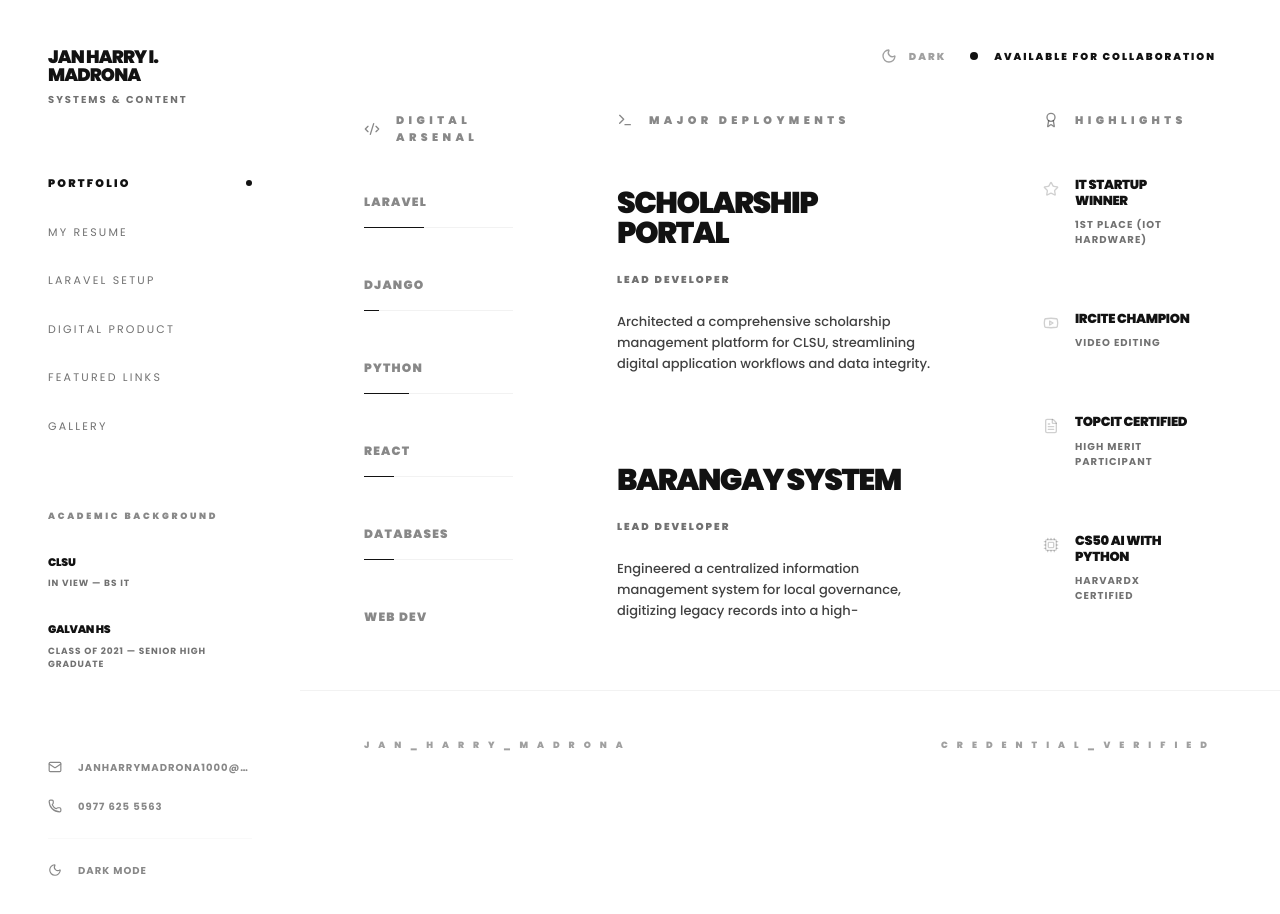
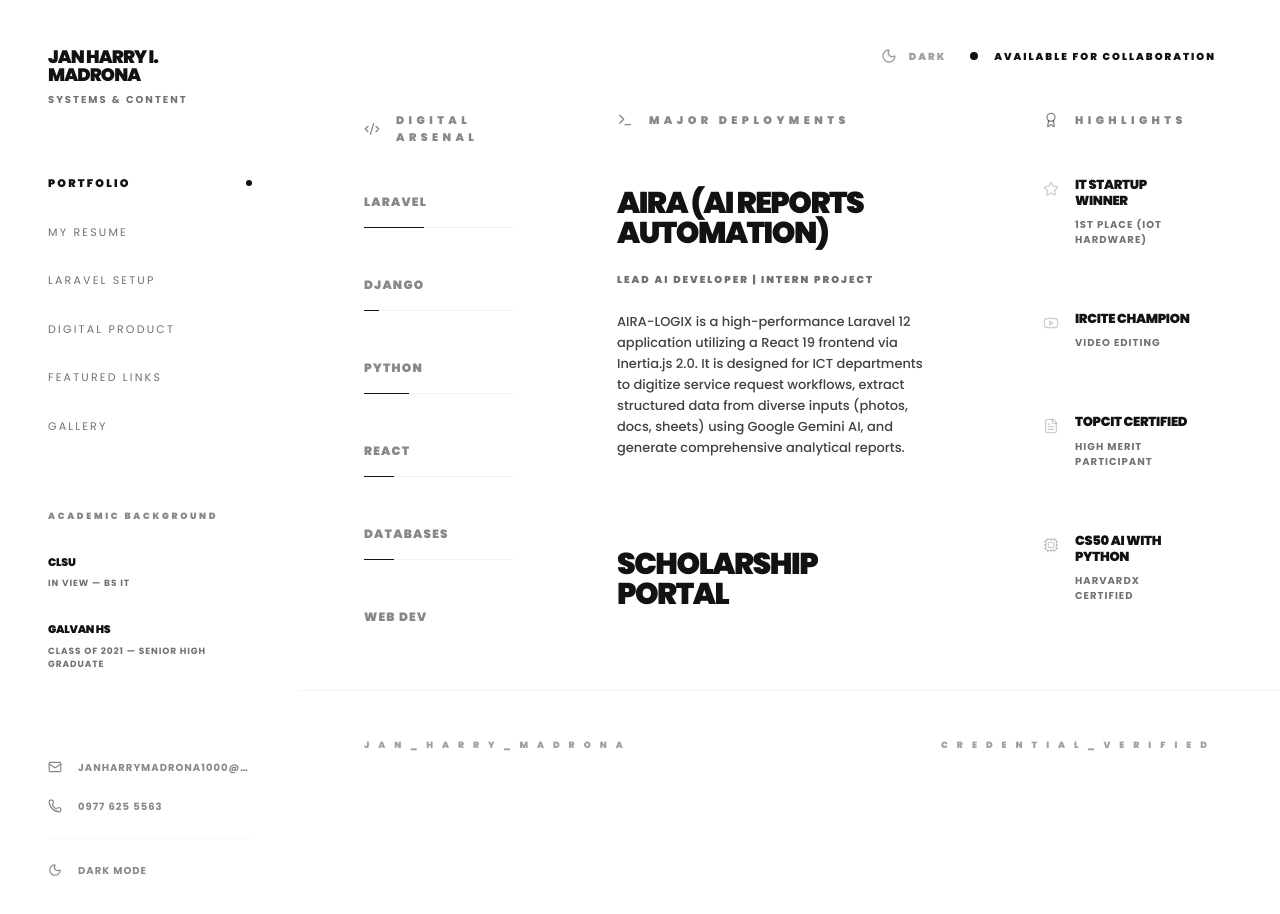
Before and after one commit to zynxoso/myweb2026, a React (Vite) app: page / in a window 1280 px wide. Shown: the top 914 px of the page. Built offline with nearby package versions, Linux system fonts and the light colour scheme.

Commit message:
feat: add AIRA project details and remove outdated entries from project list

```diff
--- a/src/App.tsx
+++ b/src/App.tsx
@@ -48,6 +48,13 @@ const DATA = {
   },
   projects: [
     {
+      name: "AIRA (AI Reports Automation)",
+      role: "Lead AI Developer | Intern Project",
+      desc: "AIRA-LOGIX is a high-performance Laravel 12 application utilizing a React 19 frontend via Inertia.js 2.0. It is designed for ICT departments to digitize service request workflows, extract structured data from diverse inputs (photos, docs, sheets) using Google Gemini AI, and generate comprehensive analytical reports.",
+      icon: <Cpu className="w-5 h-5" />,
+      url: "https://github.com/zynxoso/CLSU_AIRA-LOGIX"
+    },
+    {
       name: "Scholarship Portal",
       role: "Lead Developer",
       desc: "Architected a comprehensive scholarship management platform for CLSU, streamlining digital application workflows and data integrity.",
@@ -61,20 +68,6 @@ const DATA = {
       icon: <Layers className="w-5 h-5" />,
       url: "https://github.com/zynxoso/BARANGAY-MANAGEMENT-SYSTEM-ACCESS"
     },
-    {
-      name: "AIRA-GEN (Reports AI)",
-      role: "Lead AI Developer",
-      desc: "A Laravel + Livewire app that reads ICT service request forms from DOCX or images, saves them to a database, and exports completed DOCX, XLSX, or CSV files.",
-      icon: <Cpu className="w-5 h-5" />,
-      url: "https://github.com/zynxoso/AIRA-GEN"
-    },
-    {
-      name: "AIRA-LOGIX",
-      role: "Intern Project",
-      desc: "AIRA-LOGIX is a tool that helps teams track deliveries and daily work. I built features for it during my internship.",
-      icon: <Cpu className="w-5 h-5" />,
-      url: "https://github.com/zynxoso/AIRA-LOGIX"
-    }
   ],
   education: [
     { school: "CLSU", period: "In View", level: "BS IT" },
```
